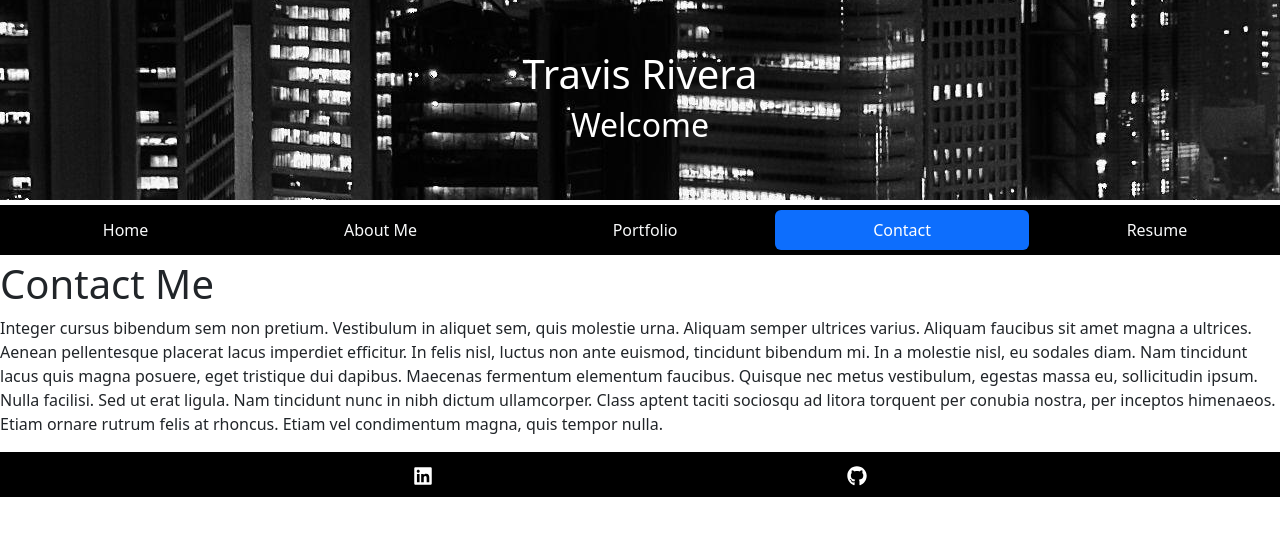
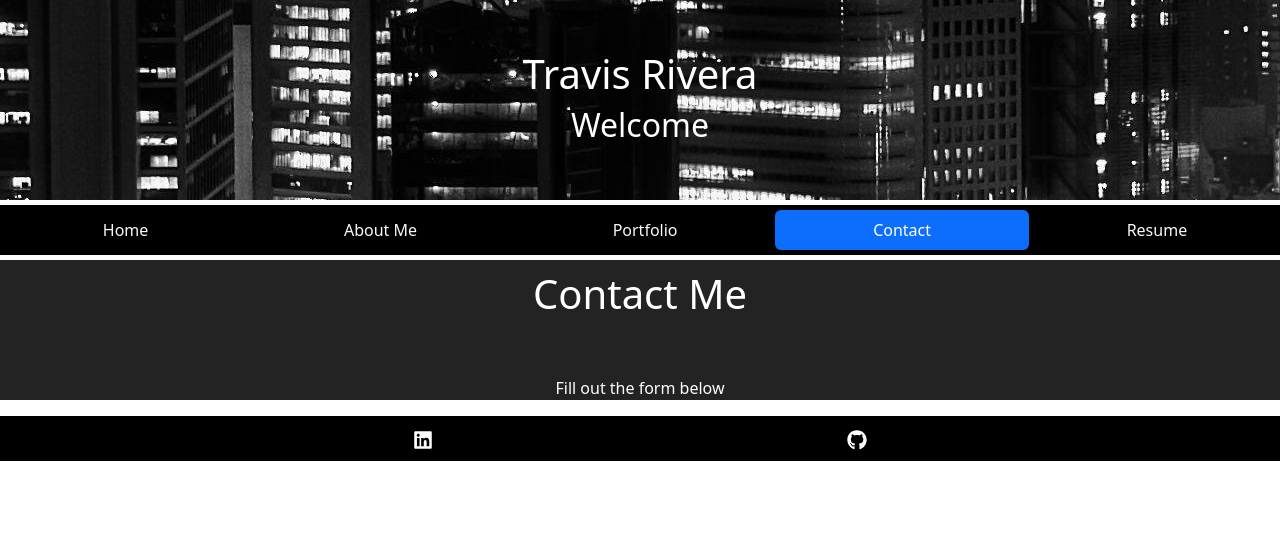
Before and after one commit to Travis3214/My-Portfolio, a React (Vite) app: page /Contact in a window 1280 px wide. Shown: the top 536 px of the page. Built offline with nearby package versions, Linux system fonts and the light colour scheme.

Commit message:
updated read me and minor changes to contact and portfolio pages

```diff
--- a/src/index.css
+++ b/src/index.css
@@ -140,3 +140,7 @@
   transform: scale(1.5);
   transition: all 0.6s ease;
 }
+
+.contact {
+  padding-top: 50px;
+}
--- a/src/pages/Contact.jsx
+++ b/src/pages/Contact.jsx
@@ -1,19 +1,9 @@
 export default function Contact() {
     return (
-      <div>
+      <div className="portfolio">
         <h1>Contact Me</h1>
-        <p>
-          Integer cursus bibendum sem non pretium. Vestibulum in aliquet sem, quis
-          molestie urna. Aliquam semper ultrices varius. Aliquam faucibus sit amet
-          magna a ultrices. Aenean pellentesque placerat lacus imperdiet
-          efficitur. In felis nisl, luctus non ante euismod, tincidunt bibendum
-          mi. In a molestie nisl, eu sodales diam. Nam tincidunt lacus quis magna
-          posuere, eget tristique dui dapibus. Maecenas fermentum elementum
-          faucibus. Quisque nec metus vestibulum, egestas massa eu, sollicitudin
-          ipsum. Nulla facilisi. Sed ut erat ligula. Nam tincidunt nunc in nibh
-          dictum ullamcorper. Class aptent taciti sociosqu ad litora torquent per
-          conubia nostra, per inceptos himenaeos. Etiam ornare rutrum felis at
-          rhoncus. Etiam vel condimentum magna, quis tempor nulla.
+        <p className="contact">
+         Fill out the form below
         </p>
       </div>
     );
--- a/src/pages/Portfolio.jsx
+++ b/src/pages/Portfolio.jsx
@@ -2,12 +2,6 @@
 
 function Portfolio() {
   const projects = [
-    {
-      title: 'Ozone',
-      imageUrl: '',
-      deployedUrl: '',
-      githubLink: '',
-    },
     {
       title: 'Remote Pathfinder',
       imageUrl: 'remote.png',
```
Also changed, not shown: 1 other file (tests, documents, lock files or other folders).
